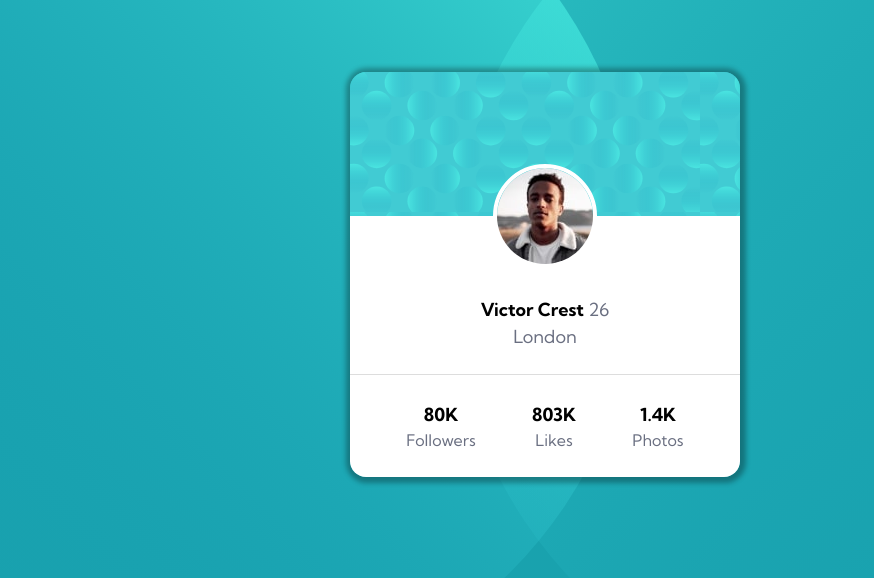
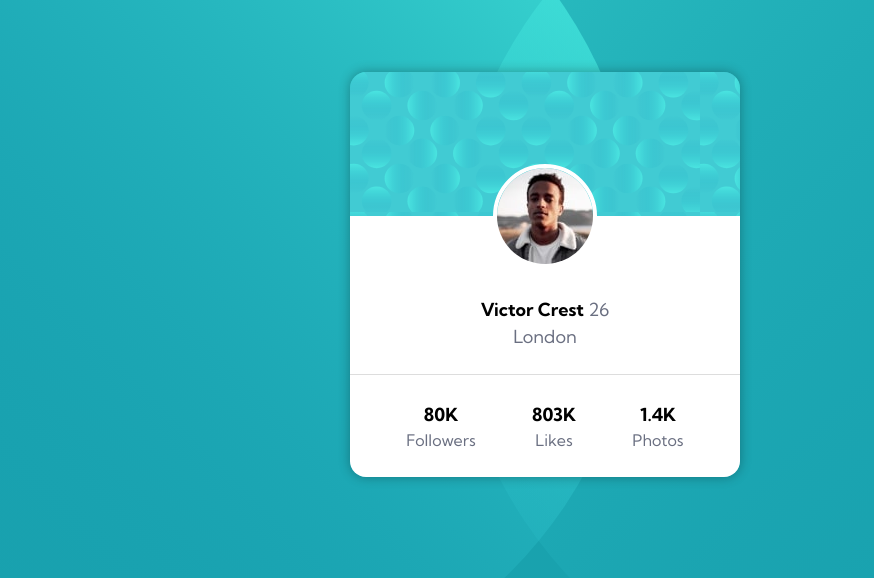
Before and after one commit to Lewis-mbui/fem-profile-card-component, a plain HTML site: page index.html in a window 1280 px wide. Shown: the whole page, without its empty margins (95-969 px from the left). Drawn offline with Linux system fonts and the light colour scheme.

Commit message:
add README

```diff
--- a/css/style.css
+++ b/css/style.css
@@ -101,7 +101,7 @@ body {
   overflow: hidden;
   max-width: 24.38rem;
   margin-inline: auto;
-  box-shadow: 1px 1px 5px 5px rgba(0, 0, 0, 0.3);
+  box-shadow: 0 0 12px rgba(0, 0, 0, 0.3);
 }
 
 .profile-card__header::before {
```
Also changed, not shown: assets/screenshots/desktop-screenshot.png (added), assets/screenshots/mobile-screenshot.png (added), 1 other file.
